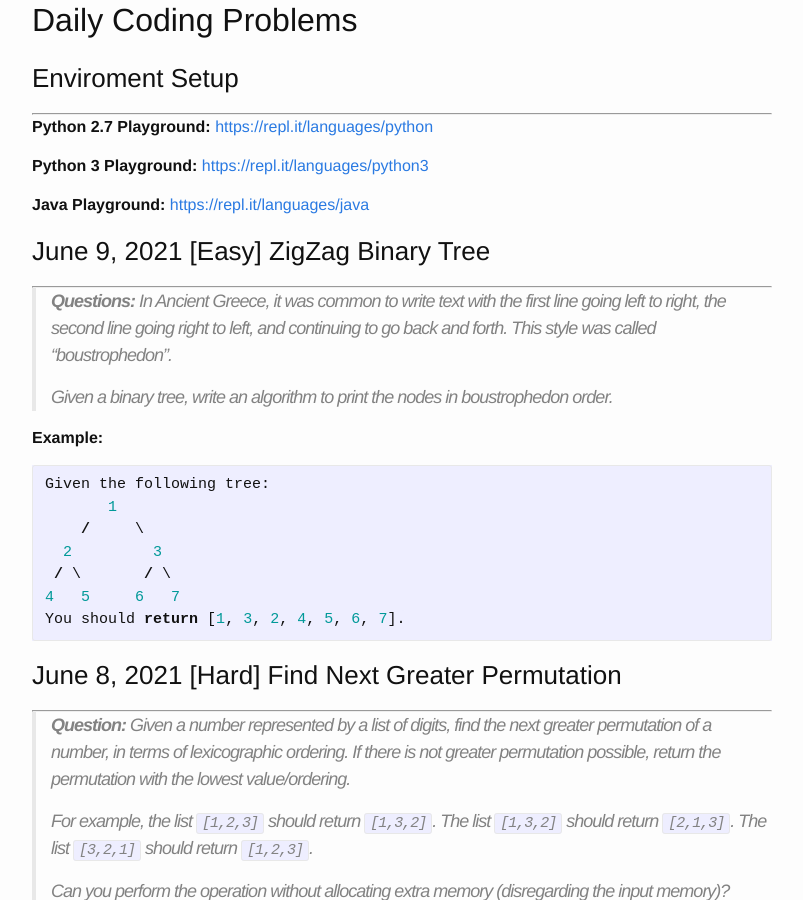
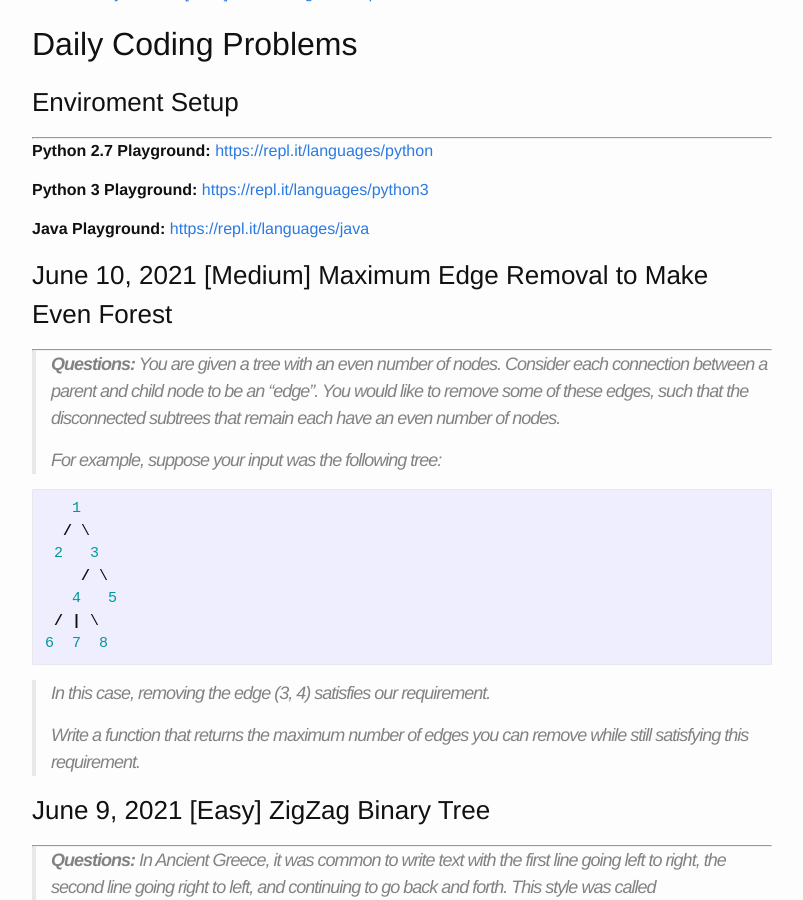
Before and after one commit to trsong/trsong.github.io, a Jekyll site: the page built from _posts/2021-05-01-DailyQuestionsMay.md, in a window 1280 px wide and 900 px high, scrolled down 1227 px. Shown: the whole window, without its empty margins (238-1041 px from the left). Built offline with Jekyll 4.4.1, drawn with Linux system fonts in a browser that asks for light colours; some of the changed text lies outside the part shown.

Commit message:
Add June 10 question

````diff
--- a/_posts/2021-05-01-DailyQuestionsMay.md
+++ b/_posts/2021-05-01-DailyQuestionsMay.md
@@ -17,6 +17,27 @@ categories: Python/Java
 **Python 3 Playground:** [https://repl.it/languages/python3](https://repl.it/languages/python3)
 
 **Java Playground:** [https://repl.it/languages/java](https://repl.it/languages/java)
+
+
+### June 10, 2021 \[Medium\] Maximum Edge Removal to Make Even Forest
+---
+> **Questions:** You are given a tree with an even number of nodes. Consider each connection between a parent and child node to be an "edge". You would like to remove some of these edges, such that the disconnected subtrees that remain each have an even number of nodes.
+>
+> For example, suppose your input was the following tree:
+
+```py
+   1
+  / \
+ 2   3
+    / \
+   4   5
+ / | \
+6  7  8
+```
+
+> In this case, removing the edge (3, 4) satisfies our requirement.
+>
+> Write a function that returns the maximum number of edges you can remove while still satisfying this requirement.
 
 
 ### June 9, 2021 \[Easy\] ZigZag Binary Tree
````
